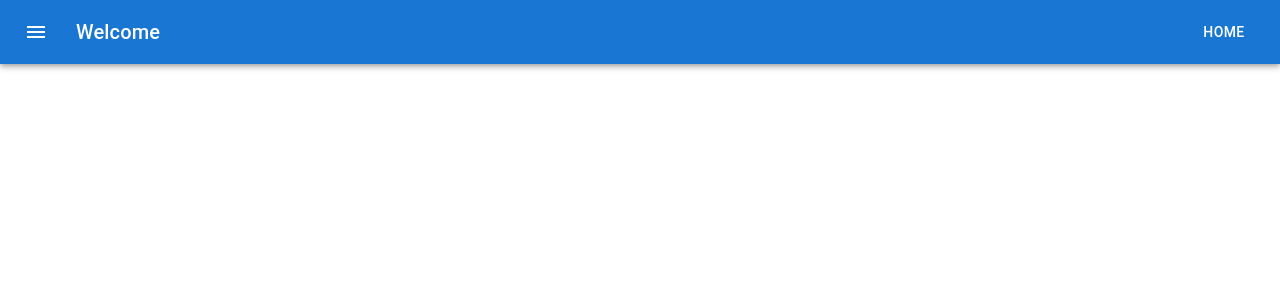
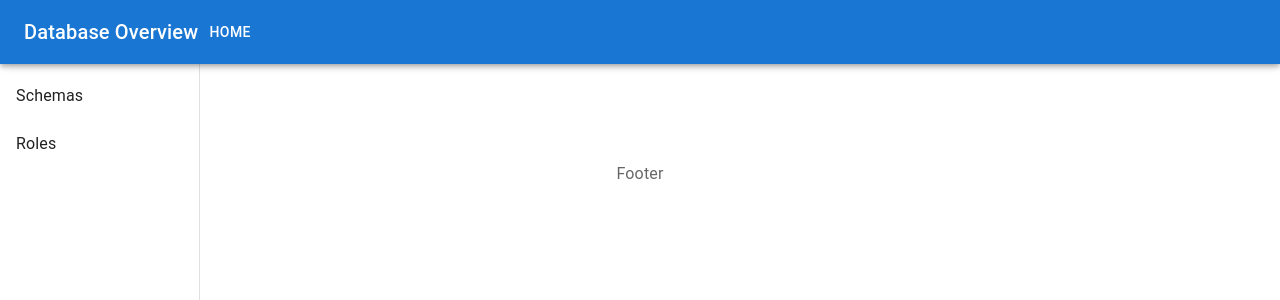
Before and after one commit to libing-milly/cs6620_postgresql, a React (Create React App) app in the folder front-end/: page /db in a window 1280 px wide. Shown: the top 300 px of the page. Built offline with nearby package versions, Linux system fonts and the light colour scheme.

Commit message:
added drawer, redirect routes

```diff
--- a/front-end/src/App.js
+++ b/front-end/src/App.js
@@ -9,12 +9,13 @@ function App() {
   return (
     <Router>
       <div className="App">
-        <MyToolbar/>
+
         <Switch>
           <Route exact path="/">
+            <MyToolbar/>
             <LandingPage/>
           </Route>
-          <Route path="db">
+          <Route path="/db">
             <DisplayDatabase/>
           </Route>
         </Switch>
--- a/front-end/src/components/MyToolbar.js
+++ b/front-end/src/components/MyToolbar.js
@@ -8,6 +8,8 @@ import IconButton from '@mui/material/IconButton';
 import MenuIcon from '@mui/icons-material/Menu';
 
 export default function MyToolbar() {
+  const [title, setTitle] = React.useState('Welcome');
+
   return (
     <Box sx={{ flexGrow: 1 }}>
       <AppBar position="static">
@@ -22,7 +24,7 @@ export default function MyToolbar() {
             <MenuIcon />
           </IconButton>
           <Typography href="/" variant="h6" component="div" sx={{ flexGrow: 1 }}>
-            Welcome
+            {title}
           </Typography>
           <Button href="/" color="inherit">Home</Button>
         </Toolbar>
--- a/front-end/src/pages/DisplayDatabase.js
+++ b/front-end/src/pages/DisplayDatabase.js
@@ -5,19 +5,54 @@ import Box from '@mui/material/Box';
 import Toolbar from '@mui/material/Toolbar';
 import Typography from '@mui/material/Typography';
 import { createTheme, ThemeProvider } from '@mui/material/styles';
+import Drawer from '@mui/material/Drawer';
+import List from '@mui/material/List';
+import ListItem from '@mui/material/ListItem';
+import ListItemText from '@mui/material/ListItemText';
+import Button from '@mui/material/Button';
 
 const theme = createTheme();
+const drawerWidth = 200;
 
 export default function DisplayDatabase() {
-    return(<ThemeProvider theme={theme}>
+
+    return(
+    <ThemeProvider theme={theme}>
         <CssBaseline />
-      <AppBar position="relative">
+        <AppBar position="fixed" sx={{ zIndex: (theme) => theme.zIndex.drawer + 1 }}>
         <Toolbar>
-          <Typography variant="h6" color="inherit" noWrap>
-            Current Database
+          <Typography variant="h6" noWrap component="div">
+            Database Overview
           </Typography>
+          <Button href="/" color="inherit">Home</Button>
         </Toolbar>
       </AppBar>
+      <Drawer
+        variant="permanent"
+        sx={{
+          width: drawerWidth,
+          flexShrink: 0,
+          [`& .MuiDrawer-paper`]: { width: drawerWidth, boxSizing: 'border-box' },
+        }}
+      >
+
+        <Toolbar />
+        <Box sx={{ overflow: 'auto' }}>
+          <List>
+            {['Schemas', 'Roles'].map((text, index) => (
+              <ListItem button key={text}>
+                <ListItemText primary={text} />
+              </ListItem>
+            ))}
+          </List>
+        </Box>
+      </Drawer>
+      <Box component="main" sx={{ flexGrow: 1, p: 3 }}>
+
+        <Toolbar />
+
+      </Box>
+
       {/* Footer */}
       <Box sx={{ bgcolor: 'background.paper', p: 6 }} component="footer">
         <Typography
--- a/front-end/src/pages/LandingPage.js
+++ b/front-end/src/pages/LandingPage.js
@@ -15,6 +15,9 @@ import DialogContent from '@mui/material/DialogContent';
 import DialogContentText from '@mui/material/DialogContentText';
 import DialogTitle from '@mui/material/DialogTitle';
 import ClientService from '../services/service';
+import { BrowserRouter as Route, Redirect, useHistory} from 'react-router-dom';
+import DisplayDatabse from './DisplayDatabase'
+
 const theme = createTheme();
 
 const useStyles = makeStyles({
@@ -50,20 +53,37 @@ const useStyles = makeStyles({
 export default function LandingPage() {
   const [create_database, setCreate_database] = React.useState(false);
   const [access_database, setAccess_database] = React.useState(false);
+  const [can_access, setCan_access] = React.useState(false);
   const [db_name, setDb_name] = React.useState('db name');
   const [response, setResponse] = React.useState('enter database name');
+  const history = useHistory();
 
   const handleCreation = () => {
-    setResponse('creation request sent, db name' + db_name)
+    try{
+      setResponse('creation request sent, db name' + db_name)
+      ClientService.getInstance().testGet(db_name)
+      .then(res => setResponse(res))
+      .catch(setResponse('error'))
 
-    ClientService.getInstance().testGet(db_name)
-    .then(res => setResponse(res))
-    .catch(setResponse('error'))
+      history.push("/db")
+    }catch{
+      setResponse("failed to create a databse")
+    }
+    return;
 
   }
+
   const handleAccess = () => {
-    setResponse('access request sent, db name' + db_name )
+    try {
+      // TODO: axios request to server
+      setCan_access(true);
+      history.push("/db")
+    }catch{
+      setResponse("failed to access, try again.")
+    }
+    return;
   }
+
   const handleOpenCreateDatabase = () => {
     setCreate_database(true);
   };
@@ -146,7 +166,7 @@ export default function LandingPage() {
                 <DialogTitle>Access Database</DialogTitle>
                 <DialogContent>
                   <DialogContentText>
-                    Please enter your database name
+                    {response}
                   </DialogContentText>
                   <TextField
                     autoFocus
```
